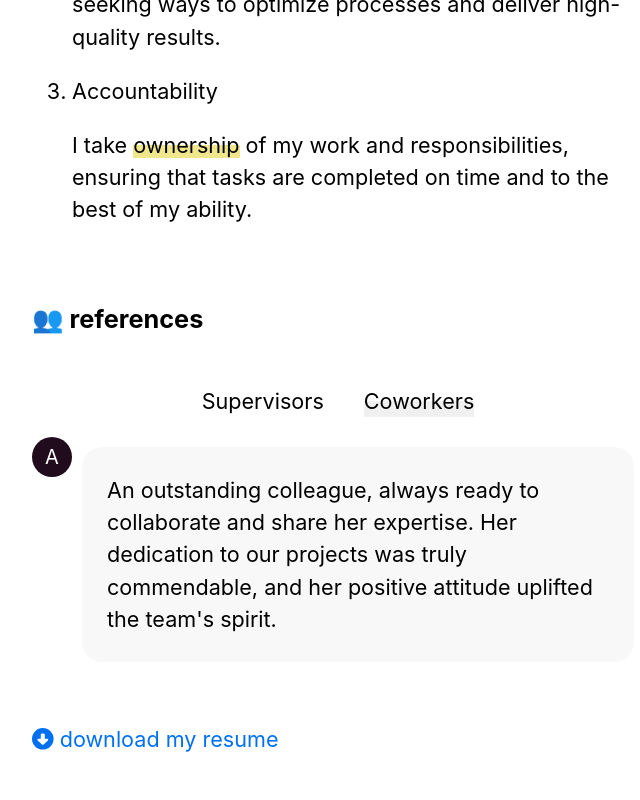
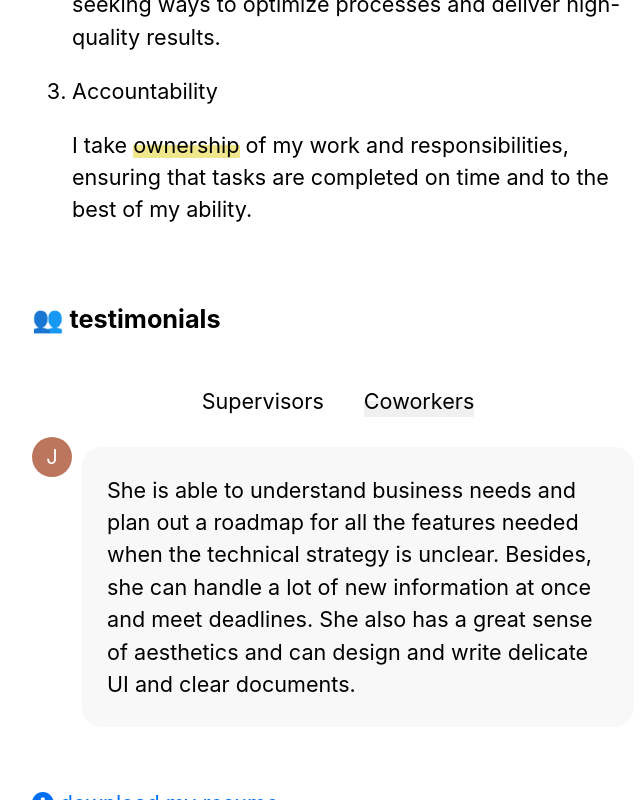
Before and after one commit to yunchipang/nextjs-portfolio, a Next.js app: page /career in a window 1280 px wide. Both pictures are taken after a click on the element "Coworkers". Shown: the part 821-1621 px from the top of the page, without its empty margins (302-942 px from the left). Built offline with nearby package versions, Linux system fonts and the light colour scheme.

Commit message:
Rename refs to testimonials

```diff
--- a/src/components/references/References.tsx
+++ /dev/null
@@ -1,79 +0,0 @@
-import { useState } from 'react';
-
-import utilStyles from 'styles/utils.module.css';
-
-import ReferenceItem from './ReferenceItem';
-import refsData from './references.json';
-import refStyles from './references.module.css';
-
-interface Reference {
-  id: number;
-  type: 'supervisor' | 'coworker';
-  initial: string;
-  content: string;
-}
-
-function References() {
-  const [refs] = useState<Reference[]>(refsData as Reference[]);
-  const [activeTab, setActiveTab] = useState<'supervisors' | 'coworkers'>(
-    'supervisors'
-  );
-
-  const handleTabClick = (tab: 'supervisors' | 'coworkers') => {
-    setActiveTab(tab);
-  };
-
-  return (
-    <section className={utilStyles.headingMd}>
-      <div className={refStyles.tabContainer}>
-        <div
-          className={
-            activeTab === 'supervisors' ? refStyles.tabActive : refStyles.tab
-          }
-          onClick={() => handleTabClick('supervisors')}
-        >
-          Supervisors
-        </div>
-        <div
-          className={
-            activeTab === 'coworkers' ? refStyles.tabActive : refStyles.tab
-          }
-          onClick={() => handleTabClick('coworkers')}
-        >
-          Coworkers
-        </div>
-      </div>
-
-      <div className={refStyles.refBox}>
-        {activeTab === 'supervisors' && (
-          <div>
-            {refs
-              .filter((ref) => ref.type === 'supervisor')
-              .map((ref) => (
-                <ReferenceItem
-                  key={ref.id}
-                  initial={ref.initial}
-                  content={ref.content}
-                />
-              ))}
-          </div>
-        )}
-        {activeTab === 'coworkers' && (
-          <div>
-            {refs
-              .filter((ref) => ref.type === 'coworker')
-              .map((ref) => (
-                <ReferenceItem
-                  key={ref.id}
-                  initial={ref.initial}
-                  content={ref.content}
-                />
-              ))}
-          </div>
-        )}
-      </div>
-    </section>
-  );
-}
-
-export default References;
--- a/src/components/references/references.json
+++ /dev/null
@@ -1,14 +0,0 @@
-[
-  {
-    "id": 1,
-    "type": "supervisor",
-    "initial": "M",
-    "content": "During her time here, she consistently demonstrated exceptional problem-solving skills. Her ability to find innovative solutions to complex challenges greatly contributed to our team's success."
-  },
-  {
-    "id": 2,
-    "type": "coworker",
-    "initial": "A",
-    "content": "An outstanding colleague, always ready to collaborate and share her expertise. Her dedication to our projects was truly commendable, and her positive attitude uplifted the team's spirit."
-  }
-]
--- a/src/components/references/ReferenceItem.tsx
+++ b/src/components/testimonials/Testimonial.tsx
@@ -1,8 +1,8 @@
 import React from 'react';
 
-import refStyles from './references.module.css';
+import testiStyles from './testimonials.module.css';
 
-const ReferenceItem = ({ initial, content }) => {
+const Testimonial = ({ initial, content }) => {
   const circleStyle = {
     width: '40px',
     height: '40px',
@@ -16,13 +16,13 @@ const ReferenceItem = ({ initial, content }) => {
   };
 
   return (
-    <div className={refStyles.refBox}>
+    <div className={testiStyles.testiBox}>
       <div style={circleStyle}>{initial}</div>
-      <div className={refStyles.refContent}>
+      <div className={testiStyles.testiContent}>
         <p>{content}</p>
       </div>
     </div>
   );
 };
 
-export default ReferenceItem;
+export default Testimonial;
--- /dev/null
+++ b/src/components/testimonials/TestimonialsContainer.tsx
@@ -0,0 +1,83 @@
+import { useState } from 'react';
+
+import utilStyles from 'styles/utils.module.css';
+
+import Testimonial from './Testimonial';
+import testimonialData from './testimonials.json';
+import testiStyles from './testimonials.module.css';
+
+interface Testimonial {
+  id: number;
+  type: 'supervisor' | 'coworker';
+  initial: string;
+  content: string;
+}
+
+function TestimonialsContainer() {
+  const [testimonials] = useState<Testimonial[]>(
+    testimonialData as Testimonial[]
+  );
+  const [activeTab, setActiveTab] = useState<'supervisors' | 'coworkers'>(
+    'supervisors'
+  );
+
+  const handleTabClick = (tab: 'supervisors' | 'coworkers') => {
+    setActiveTab(tab);
+  };
+
+  return (
+    <section className={utilStyles.headingMd}>
+      <div className={testiStyles.tabContainer}>
+        <div
+          className={
+            activeTab === 'supervisors'
+              ? testiStyles.tabActive
+              : testiStyles.tab
+          }
+          onClick={() => handleTabClick('supervisors')}
+        >
+          Supervisors
+        </div>
+        <div
+          className={
+            activeTab === 'coworkers' ? testiStyles.tabActive : testiStyles.tab
+          }
+          onClick={() => handleTabClick('coworkers')}
+        >
+          Coworkers
+        </div>
+      </div>
+
+      <div className={testiStyles.refBox}>
+        {activeTab === 'supervisors' && (
+          <div>
+            {testimonials
+              .filter((testi) => testi.type === 'supervisor')
+              .map((testi) => (
+                <Testimonial
+                  key={testi.id}
+                  initial={testi.initial}
+                  content={testi.content}
+                />
+              ))}
+          </div>
+        )}
+        {activeTab === 'coworkers' && (
+          <div>
+            {testimonials
+              .filter((testi) => testi.type === 'coworker')
+              .map((testi) => (
+                <Testimonial
+                  key={testi.id}
+                  initial={testi.initial}
+                  content={testi.content}
+                />
+              ))}
+          </div>
+        )}
+      </div>
+    </section>
+  );
+}
+
+export default TestimonialsContainer;
--- /dev/null
+++ b/src/components/testimonials/testimonials.json
@@ -0,0 +1,14 @@
+[
+  {
+    "id": 1,
+    "type": "supervisor",
+    "initial": "M",
+    "content": "During her time here, she consistently demonstrated exceptional problem-solving skills. Her ability to find innovative solutions to complex challenges greatly contributed to our team's success."
+  },
+  {
+    "id": 2,
+    "type": "coworker",
+    "initial": "J",
+    "content": "She is able to understand business needs and plan out a roadmap for all the features needed when the technical strategy is unclear. Besides, she can handle a lot of new information at once and meet deadlines. She also has a great sense of aesthetics and can design and write delicate UI and clear documents."
+  }
+]
--- a/src/components/references/references.module.css
+++ b/src/components/testimonials/testimonials.module.css
@@ -1,4 +1,4 @@
-/* Reference */
+/* Testimonials */
 .tabContainer {
   display: flex;
   justify-content: center;
@@ -19,12 +19,12 @@
   background: linear-gradient(to bottom, transparent 50%, #f0f0f0 50%);
 }
 
-/* ReferenceItem */
-.refBox {
+/* Testimonial */
+.testiBox {
   display: flex;
 }
 
-.refContent {
+.testiContent {
   flex: 9;
   background-color: #f8f8f8;
   border-radius: 20px;
--- a/src/pages/career.tsx
+++ b/src/pages/career.tsx
@@ -1,5 +1,5 @@
 import Layout from 'components/layout/Layout';
-import References from 'components/references/References';
+import TestimonialsContainer from 'components/testimonials/TestimonialsContainer';
 import utilStyles from 'styles/utils.module.css';
 
 export default function Career() {
@@ -51,8 +51,8 @@ export default function Career() {
       </section>
       <br />
       <section className={utilStyles.headingMd}>
-        <h3>👥 references</h3>
-        <References />
+        <h3>👥 testimonials</h3>
+        <TestimonialsContainer />
       </section>
     </Layout>
   );
```
